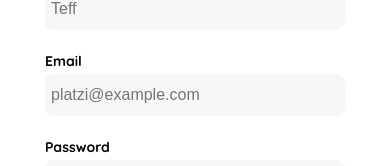
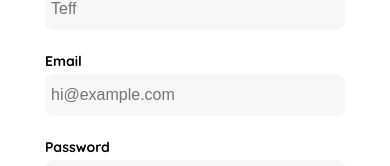
Before and after one commit to vanecordero/React_shop, a React app: page /signup in a window 390 px wide. Shown: the part 379-545 px from the top of the page. Built offline with nearby package versions, Linux system fonts and the light colour scheme.

Commit message:
:iphone: [STYLE](CreateAccount.jsx):  Work on responsive design

```diff
--- a/src/pages/CreateAccount.jsx
+++ b/src/pages/CreateAccount.jsx
@@ -23,7 +23,7 @@ export const CreateAccount = () => {
             <input
               type="text"
               id="email"
-              placeholder="platzi@example.com"
+              placeholder="hi@example.com"
               className="input input-email"
             />
             <label for="password" className="label">
```
